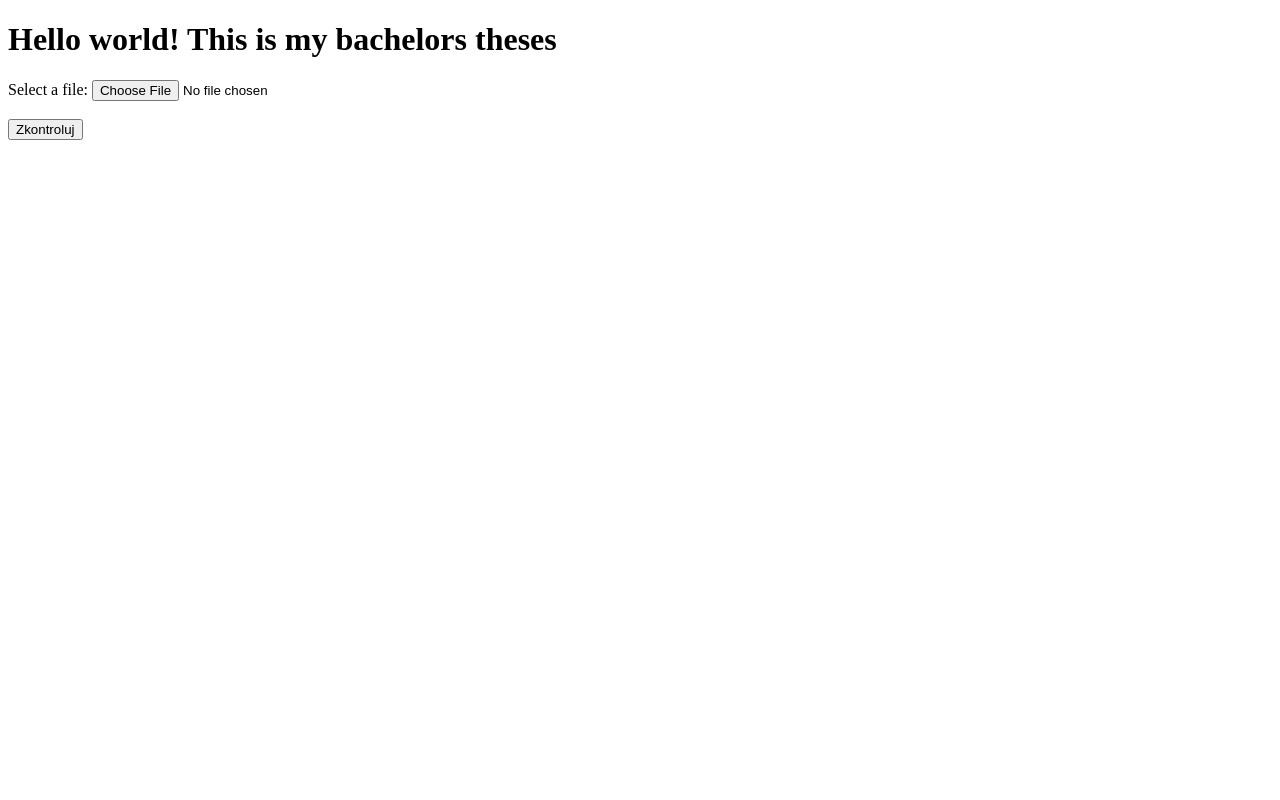
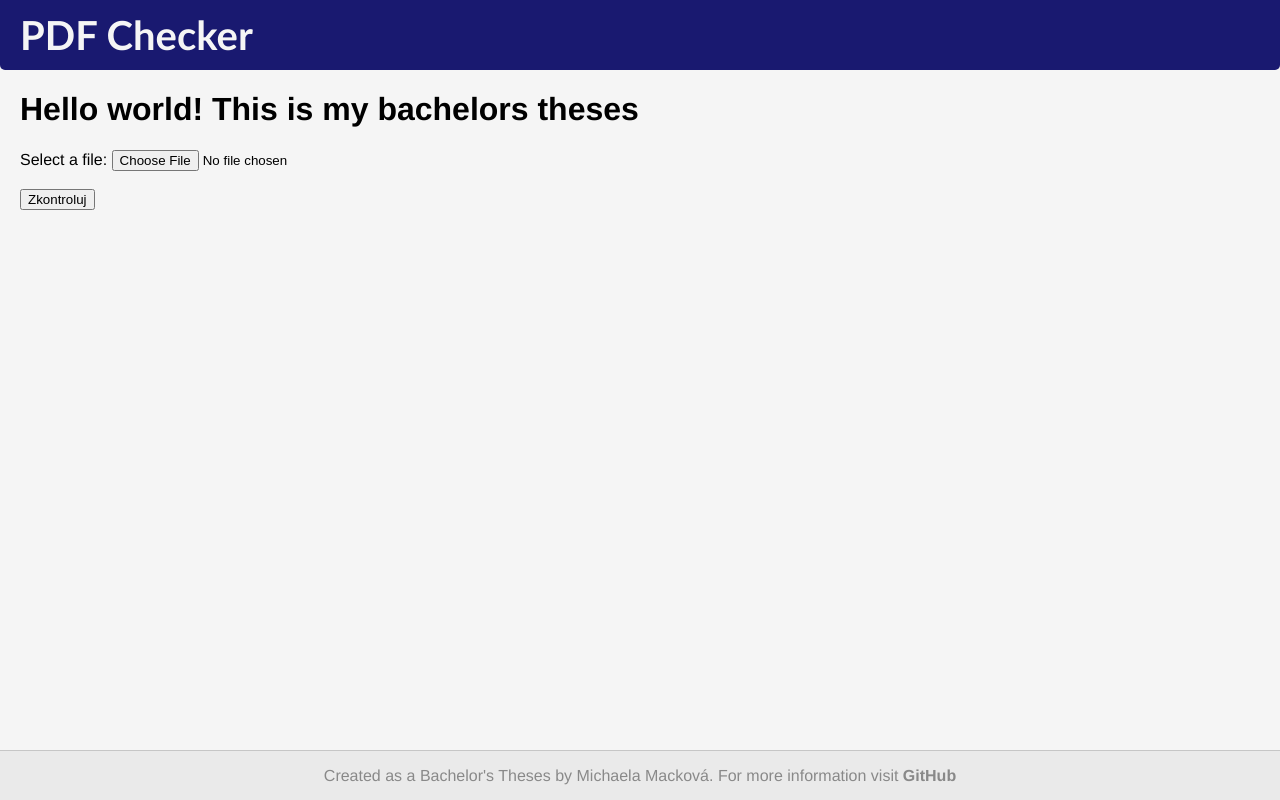
Before and after one commit to MichaelaMackova/Theses-Checker, a Django app: page / in a window 1280 px wide. Run offline with Django 4.2, Linux system fonts and the light colour scheme.

Commit message:
base template

```diff
--- /dev/null
+++ b/src/web/static/css/base-style.css
@@ -0,0 +1,71 @@
+* {
+    box-sizing: border-box;
+}
+
+body {
+    margin: 0;
+    background-color:whitesmoke;
+    font-family: Helvetica, Arial, sans-serif;
+}
+
+.page-content {
+    padding-left: 20px;
+    padding-right: 20px;
+}
+
+#page-grid{
+    display: grid;
+    grid-template-areas:
+        'header'
+        'main'
+        'footer';
+    grid-template-rows:max-content auto max-content;
+    min-height: 100vh;
+}
+
+#header {
+    grid-area: header;
+    background-color: midnightblue;
+    height: 70px;
+    color: whitesmoke;
+    position: relative;
+    border-radius: 0 0 5px 5px;
+}
+
+#title {
+    font-weight: 600;
+    font-family: 'Gill Sans', 'Gill Sans MT', Calibri, 'Trebuchet MS', sans-serif;
+    margin-left: 0.5em;
+    font-size: 40px;
+    top: 50%;
+    transform: translateY(-50%);
+    position: relative;
+}
+
+#title a, #footer a{
+    text-decoration: none;
+    color: inherit;
+}
+
+#main{
+    grid-area: main;
+}
+
+#footer{
+    grid-area: footer;
+    height: 50px;
+    background-color: rgb(234, 234, 234);
+    border-top:rgb(198, 198, 198) 1px solid;
+    color: rgb(137, 137, 137);
+}
+
+#footer div{
+    text-align: center;
+    top: 50%;
+    transform: translateY(-50%);
+    position: relative;
+}
+
+.contacts{
+    font-weight: 600;
+}
--- a/src/web/static/css/style.css
+++ b/src/web/static/css/style.css
@@ -1,4 +1,5 @@
 @import "loader-style.css";
+@import "base-style.css";
 
 #loader{
     display: none;
@@ -23,6 +24,6 @@
 }
 
 .overlay{
-    background-color: rgba(255, 255, 255, 0.75);
+    background-color: rgba(245, 245, 245, 0.75);
     z-index: 9;
 }
--- /dev/null
+++ b/src/web/templates/base.html
@@ -0,0 +1,33 @@
+<!DOCTYPE html>
+<html lang="cs-cz">
+<head>
+    <meta charset="UTF-8">
+    <meta http-equiv="X-UA-Compatible" content="IE=edge">
+    <meta name="viewport" content="width=device-width, initial-scale=1.0">
+    {% load static %}
+    <link rel="stylesheet" href="{% static 'style.css' %}"/>
+    <title>{% block title %}PDF checker{% endblock %}</title>
+</head>
+<body>
+    <div id="page-grid">
+
+        <header id="header">
+            <div id="title">
+                <a href="{% url 'index' %}">PDF Checker</a>
+            </div>
+        </header>
+
+        <main id="main" class="page-content">
+            {% block body %}{% endblock %}
+        </main>
+
+        <footer id="footer" class="page-content">
+            <div>
+                Created as a Bachelor's Theses by Michaela Macková. For more information visit <a class="contacts" href="https://github.com/MichaelaMackova/Theses-Checker.git">GitHub</a>
+            </div>
+        </footer>
+    </div>
+
+    <script src="{% static 'script.js' %}"></script>
+</body>
+</html>
--- a/src/web/templates/theses_checker/index.html
+++ b/src/web/templates/theses_checker/index.html
@@ -1,14 +1,5 @@
-<!DOCTYPE html>
-<html lang="cs-cz">
-<head>
-    <meta charset="UTF-8">
-    <meta http-equiv="X-UA-Compatible" content="IE=edge">
-    <meta name="viewport" content="width=device-width, initial-scale=1.0">
-    {% load static %}
-    <link rel="stylesheet" href="{% static 'style.css' %}"/>
-    <title>PDF checker</title>
-</head>
-<body>
+{% extends "base.html" %}
+{% block body %}
     <h1>{{ text }}</h1>
 
     <div class="container">
@@ -26,6 +17,4 @@
         </div>
     </div>
 
-    <script src="{% static 'script.js' %}"></script>
-</body>
-</html>
+{% endblock body %}
```
Also changed, not shown: src/web/templates/theses_checker/annotated.html (+4 -11 lines).
